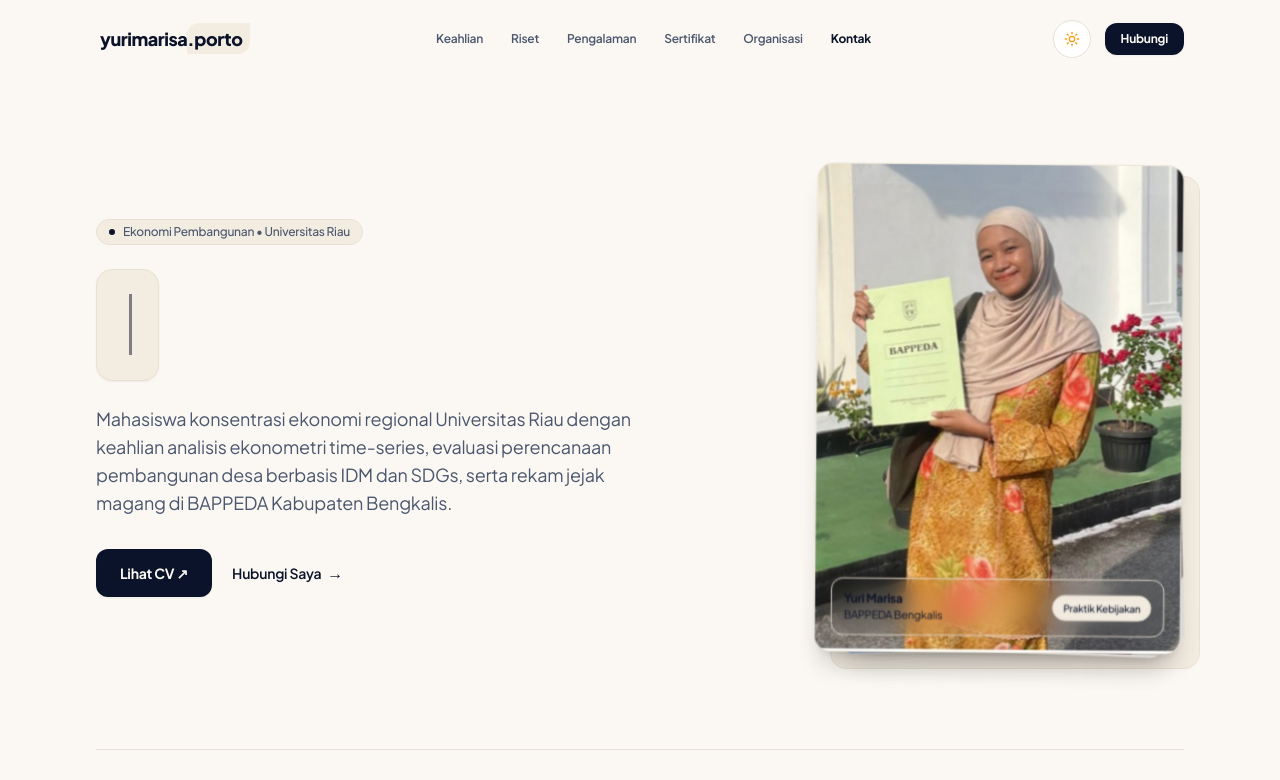
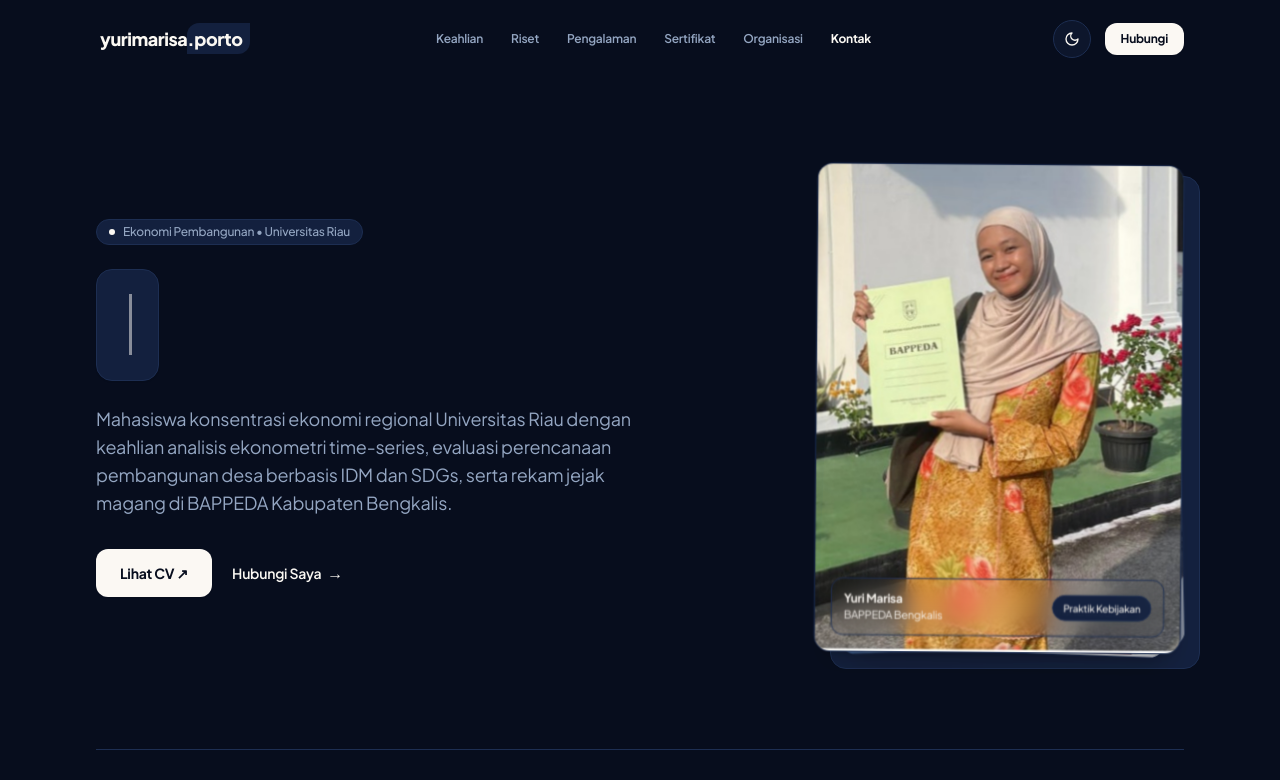
Before and after one commit to Sohibbal/yuri-marisa, a Next.js app: page / in a window 1280 px wide. Shown: the top 780 px of the page. Built offline with nearby package versions, Linux system fonts and the light colour scheme.

Commit message:
feat(theme): set dark mode as default theme

```diff
--- a/src/app/layout.tsx
+++ b/src/app/layout.tsx
@@ -29,7 +29,7 @@ export default function RootLayout({
   children: React.ReactNode;
 }) {
   return (
-    <html lang="id" className="scroll-smooth" suppressHydrationWarning>
+    <html lang="id" className="scroll-smooth dark" suppressHydrationWarning>
       <head>
         <link rel="icon" type="image/svg+xml" href="/favicon.svg" />
         <link rel="apple-touch-icon" href="/favicon.svg" />
@@ -38,10 +38,11 @@ export default function RootLayout({
             __html: `
               try {
                 const theme = localStorage.getItem('yuri_theme');
-                if (theme === 'dark') {
+                // Default adalah dark mode, kecuali jika user secara spesifik memilih 'light'
+                if (theme === 'light') {
+                  document.documentElement.classList.remove('dark');
+                } else {
                   document.documentElement.classList.add('dark');
-                } else {
-                  document.documentElement.classList.remove('dark');
                 }
               } catch (_) {}
             `,
--- a/src/components/ui/ThemeToggle.tsx
+++ b/src/components/ui/ThemeToggle.tsx
@@ -5,18 +5,19 @@ import { motion } from 'framer-motion';
 import { Sun, Moon } from 'lucide-react';
 
 export default function ThemeToggle() {
-  const [theme, setTheme] = useState<'light' | 'dark'>('light');
+  const [theme, setTheme] = useState<'light' | 'dark'>('dark');
   const [mounted, setMounted] = useState(false);
 
   useEffect(() => {
     setMounted(true);
     const savedTheme = localStorage.getItem('yuri_theme');
-    if (savedTheme === 'dark' || (!savedTheme && document.documentElement.classList.contains('dark'))) {
+    // Default adalah dark mode, kecuali jika user secara spesifik memilih 'light'
+    if (savedTheme === 'light') {
+      setTheme('light');
+      document.documentElement.classList.remove('dark');
+    } else {
       setTheme('dark');
       document.documentElement.classList.add('dark');
-    } else {
-      setTheme('light');
-      document.documentElement.classList.remove('dark');
     }
   }, []);
 
```
